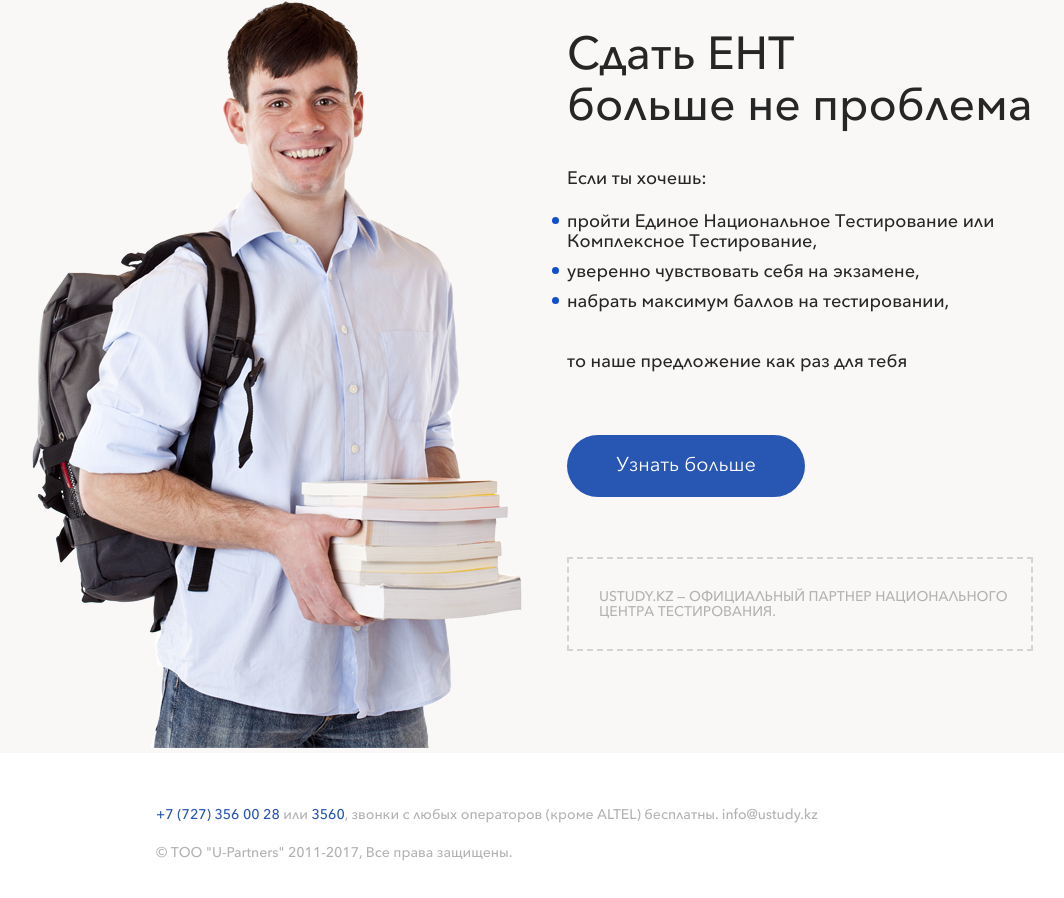
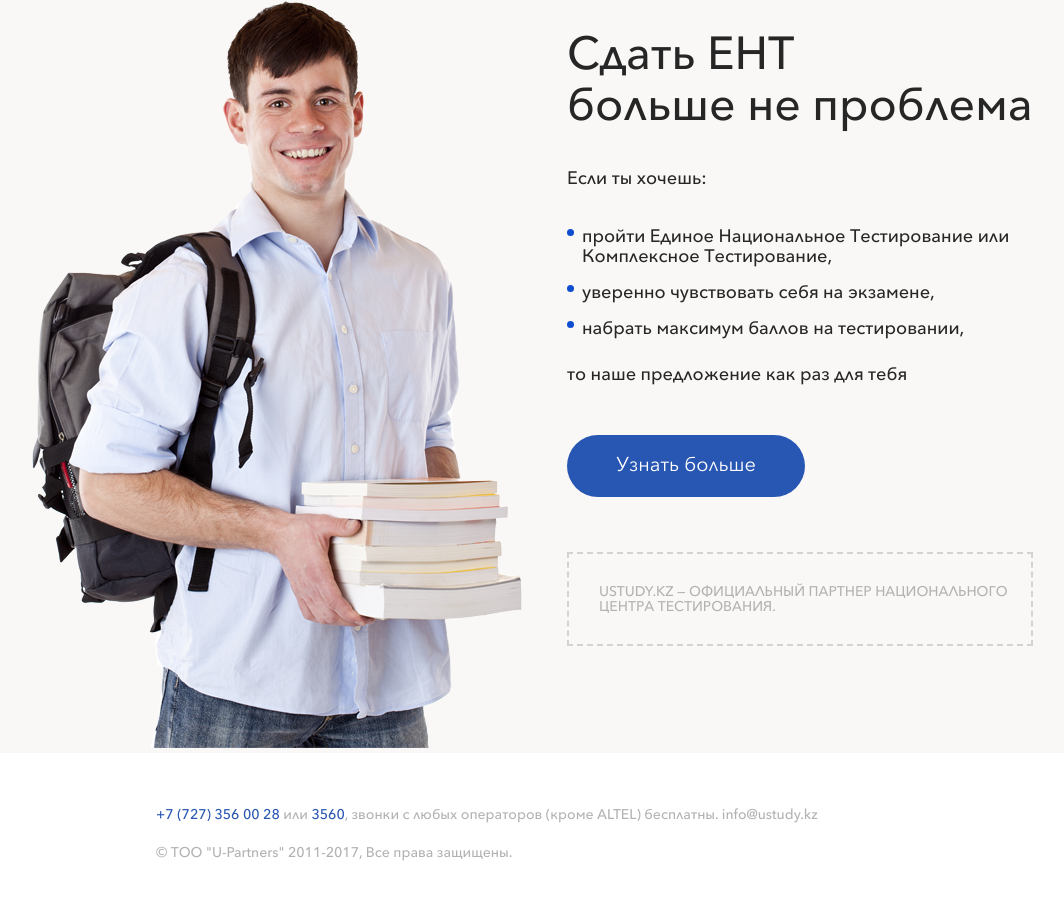
Before and after one commit to bogdanGR/ustudy, a website: page src/index.html in a window 1280 px wide. Shown: the part 856-1754 px from the top of the page, without its empty margins (4-1068 px from the left). Drawn offline with nearby package versions, Linux system fonts and the light colour scheme; files that its build step writes are made by us from their sources.

Commit message:
fix pxPerfect

```diff
--- a/src/sass/blocks/offer.scss
+++ b/src/sass/blocks/offer.scss
@@ -15,6 +15,8 @@
   color: #262626;
 }
 .offer__text {
+  margin: 0;
+  margin-bottom: 30px;
   font-size: 18px;
   line-height: 20px;
   font-weight: 400;
@@ -23,11 +25,12 @@
 .offer__list {
   margin: 0;
   padding: 0;
-  margin-bottom: 35px;
+  margin-bottom: 12px;
 }
 .offer__item {
   position: relative;
-  padding: 5px 0;
+  margin-left: 15px;
+  padding: 8px 0;
 
   font-size: 18px;
   line-height: 20px;
@@ -49,7 +52,7 @@
   }
 }
 .offer__subtext {
-  margin-bottom: 63px;
+  margin-bottom: 50px;
 
   font-size: 18px;
   line-height: 20px;
@@ -59,7 +62,7 @@
 }
 .offer__btn {
   margin: 0;
-  margin-bottom: 60px;
+  margin-bottom: 55px;
 }
 .offer__partner {
   margin-bottom: 20px;
```
